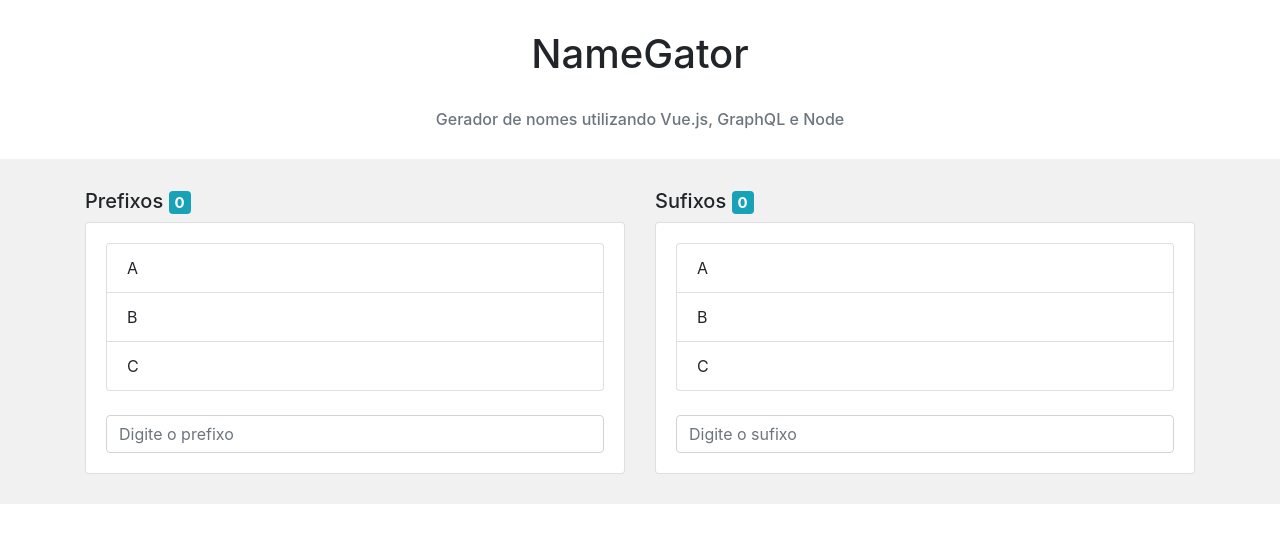
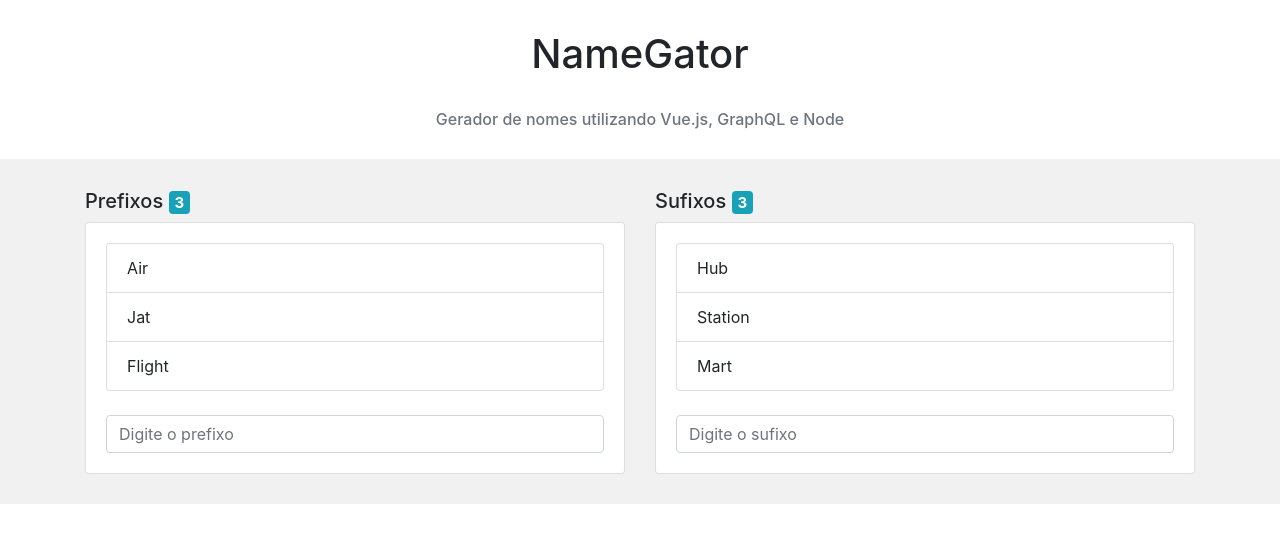
Before and after one commit to MiPigurim/Criando-Dominios, a Vue app: page / in a window 1280 px wide. Shown: the top 542 px of the page. Built offline with nearby package versions, Linux system fonts and the light colour scheme.

Commit message:
feat: add bind in list

```diff
--- a/src/App.vue
+++ b/src/App.vue
@@ -11,13 +11,20 @@
       <div class="container">
         <div class="row">
           <div class="col-md">
-            <h5>Prefixos <span class="badge badge-info">0</span></h5>
+            <h5>
+              Prefixos
+              <span class="badge badge-info">{{ prefixes.length }}</span>
+            </h5>
             <div class="card">
               <div class="card-body">
                 <ul class="list-group">
-                  <li class="list-group-item">A</li>
-                  <li class="list-group-item">B</li>
-                  <li class="list-group-item">C</li>
+                  <li
+                    class="list-group-item"
+                    v-for="prefix in prefixes"
+                    v-bind:key="prefix"
+                  >
+                    {{ prefix }}
+                  </li>
                 </ul>
                 <br />
                 <input
@@ -29,13 +36,19 @@
             </div>
           </div>
           <div class="col-md">
-            <h5>Sufixos <span class="badge badge-info">0</span></h5>
+            <h5>
+              Sufixos <span class="badge badge-info">{{ sufixes.length }}</span>
+            </h5>
             <div class="card">
               <div class="card-body">
                 <ul class="list-group">
-                  <li class="list-group-item">A</li>
-                  <li class="list-group-item">B</li>
-                  <li class="list-group-item">C</li>
+                  <li
+                    class="list-group-item"
+                    v-for="sufix in sufixes"
+                    v-bind:key="sufix"
+                  >
+                    {{ sufix }}
+                  </li>
                 </ul>
                 <br />
                 <input
@@ -57,6 +70,12 @@ import "bootstrap/dist/css/bootstrap.css";
 import "font-awesome/css/font-awesome.css";
 export default {
   name: "App",
+  data: function () {
+    return {
+      prefixes: ["Air", "Jat", "Flight"],
+      sufixes: ["Hub", "Station", "Mart"],
+    };
+  },
 };
 </script>
 
```
